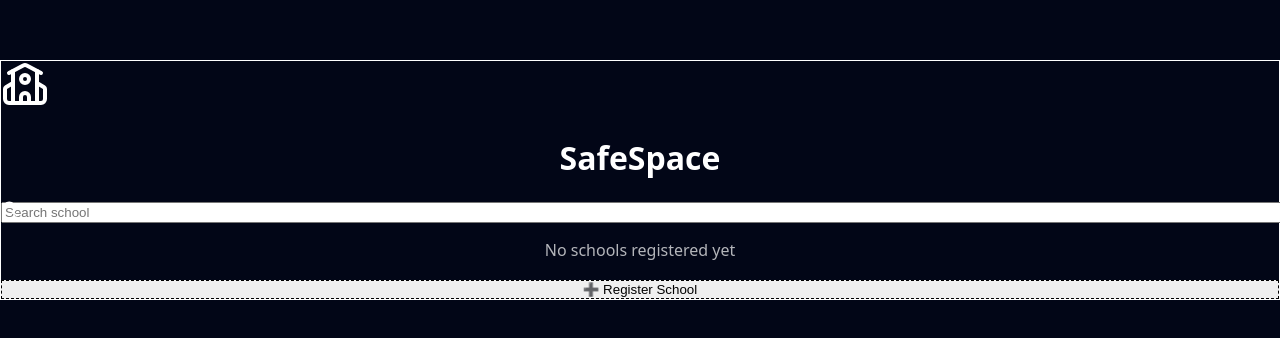
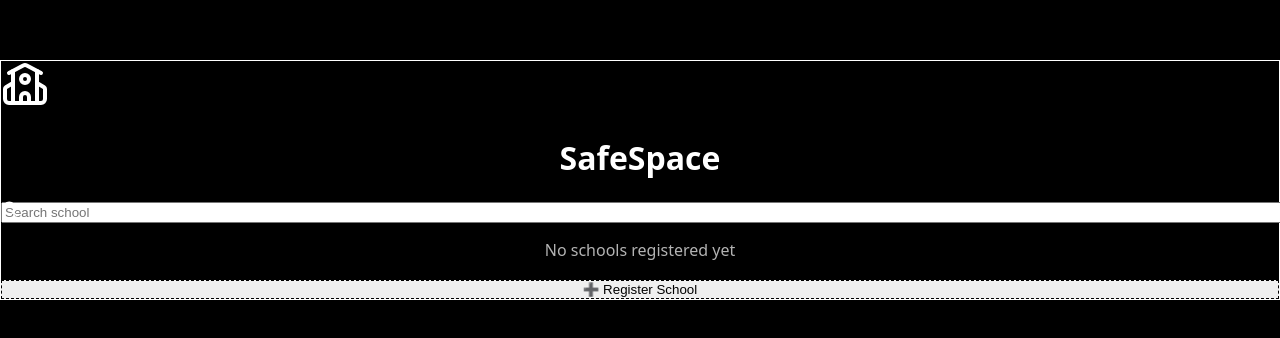
Before and after one commit to safespacev01-boop/safespace2, a React (Vite) app in the folder safe-space/: page / in a window 1280 px wide. Shown: the part 220-558 px from the top of the page. Built offline with nearby package versions, Linux system fonts and the light colour scheme.

Commit message:
Fix Tailwind v4 apply error

```diff
--- a/safe-space/src/index.css
+++ b/safe-space/src/index.css
@@ -2,22 +2,27 @@
 @tailwind components;
 @tailwind utilities;
 
+/* Global page styling */
 body {
-  background-color: #020617; /* slate-950 */
+  margin: 0;
+  background-color: black;
   color: white;
-  min-height: 100vh;
-  margin: 0;
   font-family: system-ui, -apple-system, BlinkMacSystemFont, "Segoe UI",
-    Roboto, Ubuntu, Cantarell, "Helvetica Neue", Arial;
+    Roboto, Oxygen, Ubuntu, Cantarell, sans-serif;
 }
 
+/* Reusable input style */
 .input {
   width: 100%;
   padding: 12px;
-  margin-bottom: 8px;
-  background: rgba(0, 0, 0, 0.4);
+  margin-bottom: 12px;
   border-radius: 12px;
+  background-color: rgba(255, 255, 255, 0.1);
+  border: none;
   outline: none;
-  border: none;
   color: white;
 }
+
+.input::placeholder {
+  color: rgba(255, 255, 255, 0.5);
+}
```
